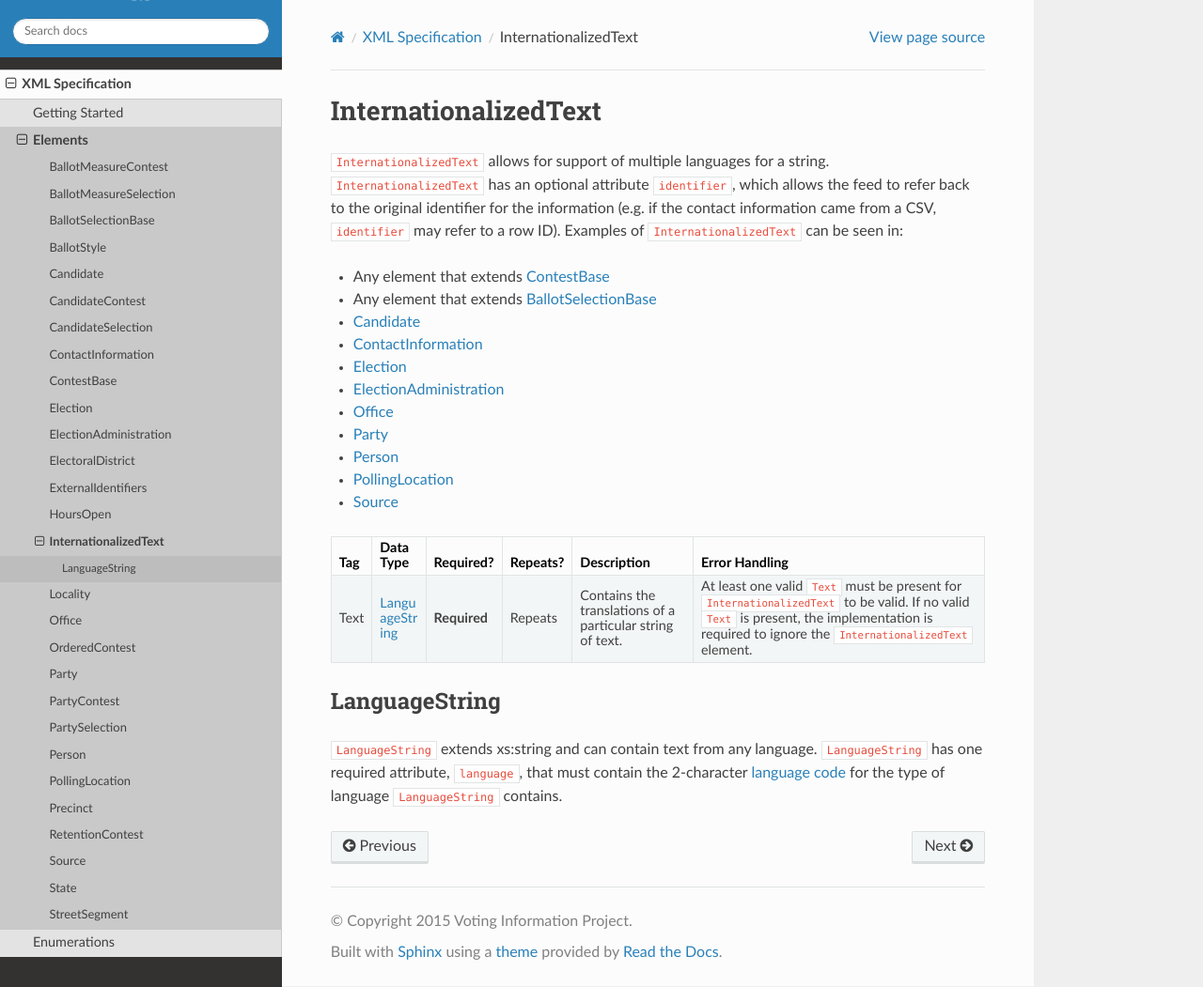
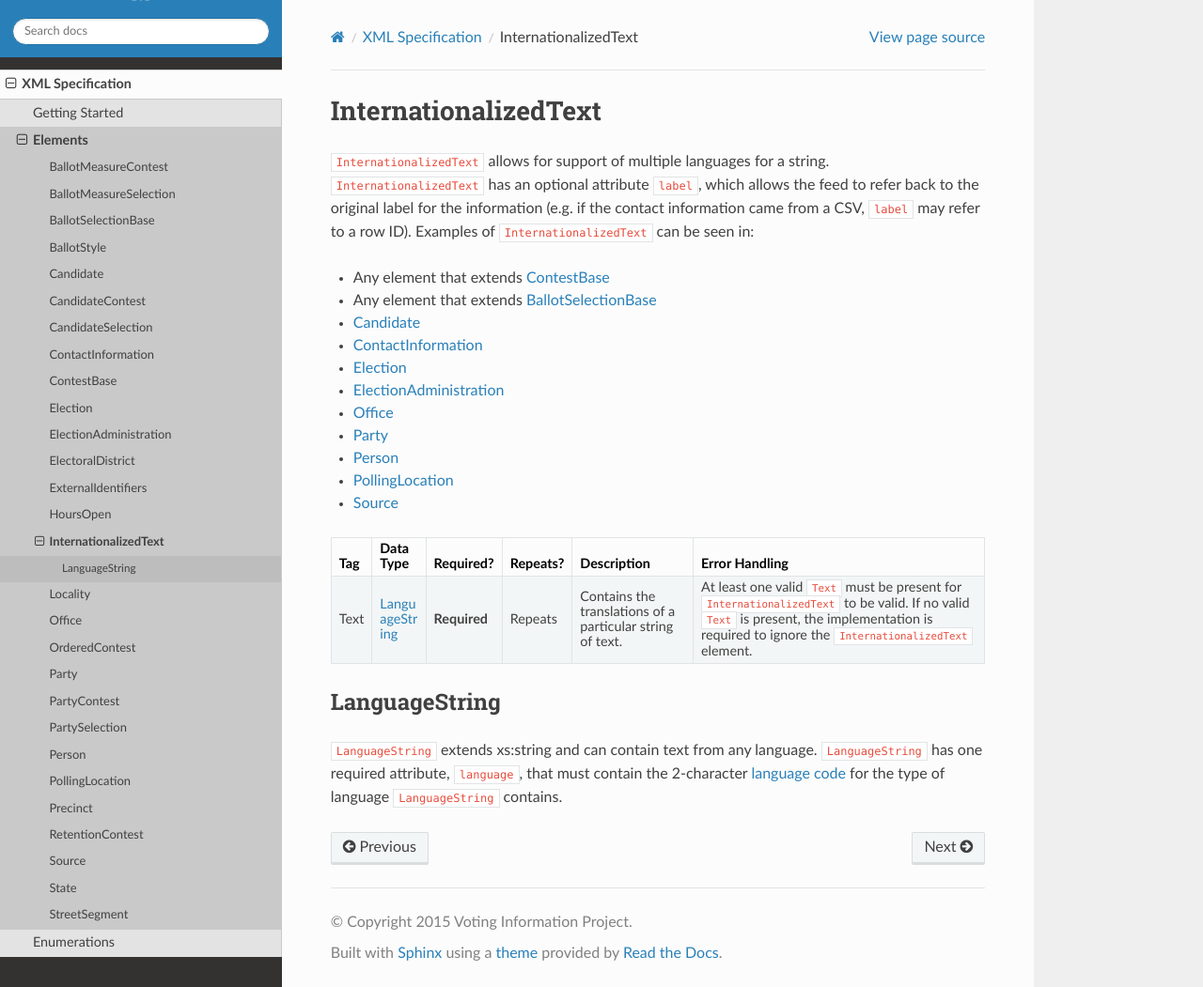
Before and after one commit to votinginfoproject/vip-specification, a Sphinx documentation site: the page built from docs/xml/elements/internationalized_text.rst, in a window 1280 px wide and 1051 px high. Shown: the whole window at 94% size. Built offline with Sphinx 7.4.7 and the Read the Docs theme 2.0.0, drawn with Linux system fonts in a browser that asks for light colours.

Commit message:
Update documentation to include the identifier ~> label fix.

```diff
--- a/docs/xml/elements/contact_information.rst
+++ b/docs/xml/elements/contact_information.rst
@@ -5,8 +5,8 @@ For defining contact information about objects such as persons, boards of author
 organizations, etc. ContactInformation is always a sub-element of another object (e.g.
 :doc:`ElectionAdministration <election_administration>`, :doc:`Office <office>`,
 :doc:`Person <person>`, :doc:`Source <source>`). ContactInformation has an optional attribute
-``identifier``, which allows the feed to refer back to the original identifier for the information
-(e.g. if the contact information came from a CSV, ``identifier`` may refer to a row ID).
+``label``, which allows the feed to refer back to the original label for the information
+(e.g. if the contact information came from a CSV, ``label`` may refer to a row ID).
 
 +----------------+------------------------------+------------------+-----------+----------------------+----------------------+
 | Tag            | Data Type                    | Required?        | Repeats?  | Description          | Error Handling       |
--- a/docs/xml/elements/election_administration.rst
+++ b/docs/xml/elements/election_administration.rst
@@ -133,7 +133,7 @@ ElectionAdministration.Department.VoterService
       <AbsenteeUri>http://www.sbe.virginia.gov/absenteevoting.html</AbsenteeUri>
       <AmIRegisteredUri>https://www.vote.virginia.gov/</AmIRegisteredUri>
       <Department>
-        <ContactInformation identifier="ci60000">
+        <ContactInformation label="ci60000">
 	  <AddressLine>Washington Building First Floor</AddressLine>
 	  <AddressLine>1100 Bank Street</AddressLine>
 	  <AddressLine>Richmond, VA 23219</AddressLine>
--- a/docs/xml/elements/internationalized_text.rst
+++ b/docs/xml/elements/internationalized_text.rst
@@ -2,9 +2,9 @@ InternationalizedText
 =====================
 
 ``InternationalizedText`` allows for support of multiple languages for a string.
-``InternationalizedText`` has an optional attribute ``identifier``, which allows the feed to refer
-back to the original identifier for the information (e.g. if the contact information came from a
-CSV, ``identifier`` may refer to a row ID). Examples of ``InternationalizedText`` can be seen in:
+``InternationalizedText`` has an optional attribute ``label``, which allows the feed to refer
+back to the original label for the information (e.g. if the contact information came from a
+CSV, ``label`` may refer to a row ID). Examples of ``InternationalizedText`` can be seen in:
 
 * Any element that extends :doc:`ContestBase <contest_base>`
 
--- a/docs/xml/elements/person.rst
+++ b/docs/xml/elements/person.rst
@@ -90,7 +90,7 @@ or elected official. These elements reference ``Person``:
    :linenos:
 
    <Person id="per50001">
-      <ContactInformation identifier="ci60002">
+      <ContactInformation label="ci60002">
         <Email>rwashburne@albemarle.org</Email>
 	<Phone>4349724173</Phone>
       </ContactInformation>
```
